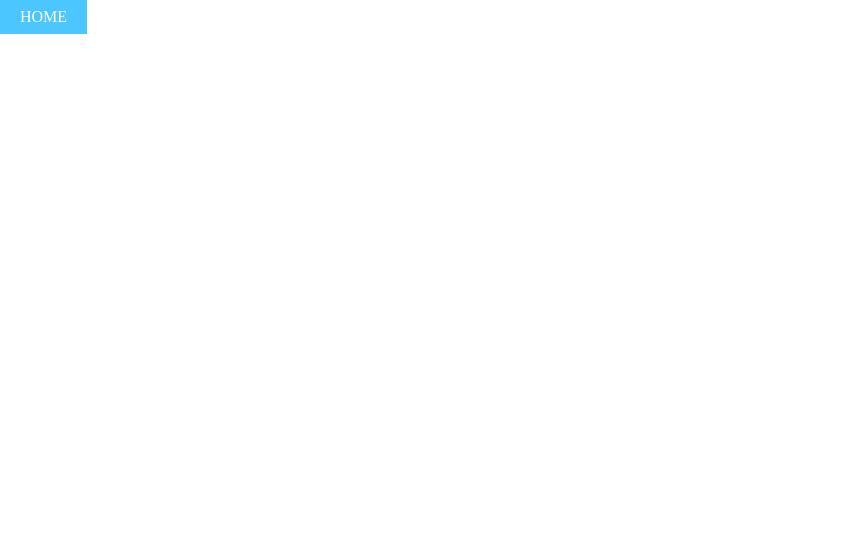
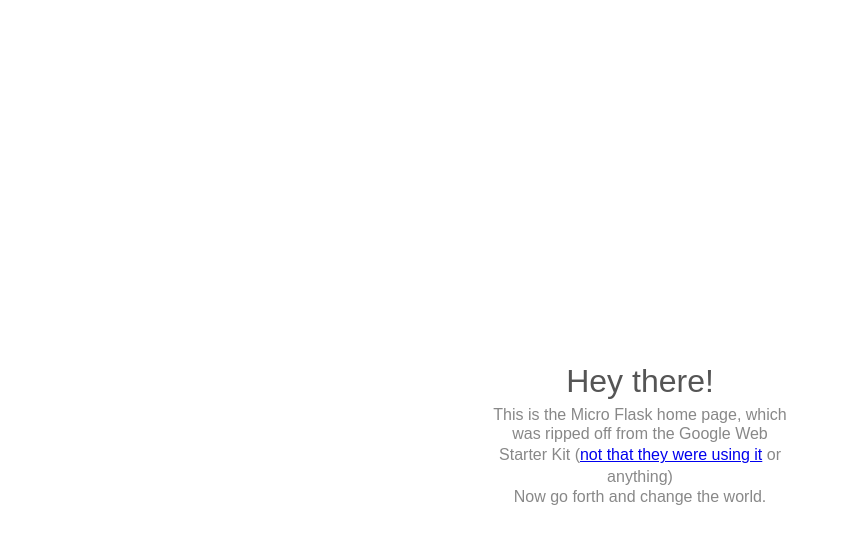
Before and after one commit to tayler/micro-flask, a Flask app: page / in a window 1280 px wide. Shown: the top 544 px of the page, without its empty margins (0-849 px from the left). Run offline with Flask 2, Linux system fonts and the light colour scheme.

Commit message:
added better default page; README updates;

```diff
--- a/yourappname/static/style/main.css
+++ b/yourappname/static/style/main.css
@@ -1,6 +1,40 @@
-.header{left:0;position:absolute;top:0}
-.menu a{display:inline-block;margin:0;vertical-align:middle;padding:5px 20px;text-decoration:none;white-space:nowrap;line-height:1.5em}
-.menu .menu-home{text-transform:uppercase}
-.menu .menu-list{margin:0;padding:0;list-style:none;position:relative;left:0;top:0;visibility:visible;display:inline-block;vertical-align:middle}
-.menu .menu-item{display:inline-block;vertical-align:middle}
-.menu li a:hover,.menu li a:focus{background-color:#4cc6ff;color:#fff}
+* {
+  line-height: 1.5;
+  margin: 0;
+}
+
+html {
+  color: #888;
+  font-family: sans-serif;
+  text-align: center;
+}
+
+body {
+  left: 50%;
+  margin: -43px 0 0 -150px;
+  position: absolute;
+  top: 50%;
+  width: 300px;
+}
+
+h1 {
+  color: #555;
+  font-size: 2em;
+  font-weight: 400;
+}
+
+p {
+  line-height: 1.2;
+}
+
+@media only screen and (max-width: 270px) {
+  body {
+    margin: 10px auto;
+    position: static;
+    width: 95%;
+  }
+
+  h1 {
+    font-size: 1.5em;
+  }
+}
--- a/yourappname/templates/home.html
+++ b/yourappname/templates/home.html
@@ -1,3 +1,12 @@
 {% extends "layout.html" %}
+{% block content %}
 
-<div>Hello</div>
+<h1>Hey there!</h1>
+<p>
+    This is the Micro Flask home page, which was ripped off from the Google Web Starter Kit (<a href="https://github.com/google/web-starter-kit/pull/127">not that they were using it</a> or anything)
+</p>
+<p>
+    Now go forth and change the world.
+</p>
+
+{% endblock %}
--- a/yourappname/templates/layout.html
+++ b/yourappname/templates/layout.html
@@ -2,24 +2,14 @@
 <html lang="en">
   <head>
     <meta charset="utf-8">
-	<meta name="viewport" content="width=device-width, initial-scale=1.0">
-	<title>{% block title %}{% endblock %}</title>
+    <title>Micro Flask</title>
+    <meta http-equiv="X-UA-Compatible" content="IE=edge">
+    <meta name="viewport" content="width=device-width, initial-scale=1, minimal-ui">
 	<link rel="stylesheet" href="{{ url_for('static', filename='style/main.css') }}">
   </head>
   <body>
-<div>
-	<div class="header">
-		<div class="menu">
-			<ul class="menu-list">
-				<li class="menu-item"><a class="menu-home" href="/">Home</a></li>
-			</ul>
-		</div>
-	</div>
-	<div class="page-container">
     {% block content %}
 	{% endblock %}
-	</div>
-</div>
 	<script src="{{ url_for('static', filename='js/main.js') }}"></script>
   </body>
 </html>
```
Also changed, not shown: README.md. Lines whose indentation alone changed are shown as unchanged.
